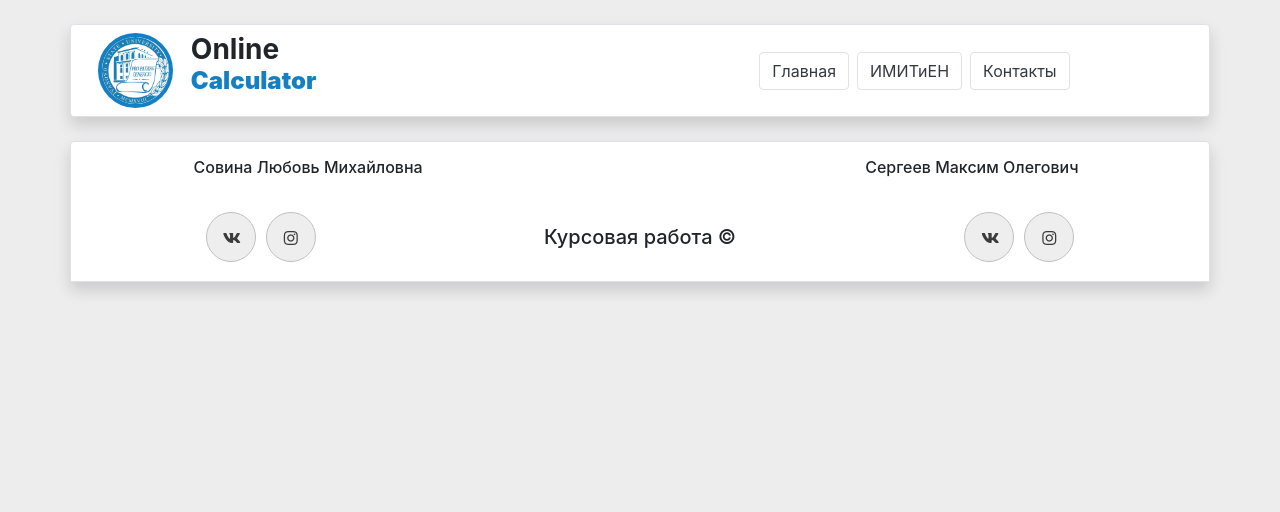
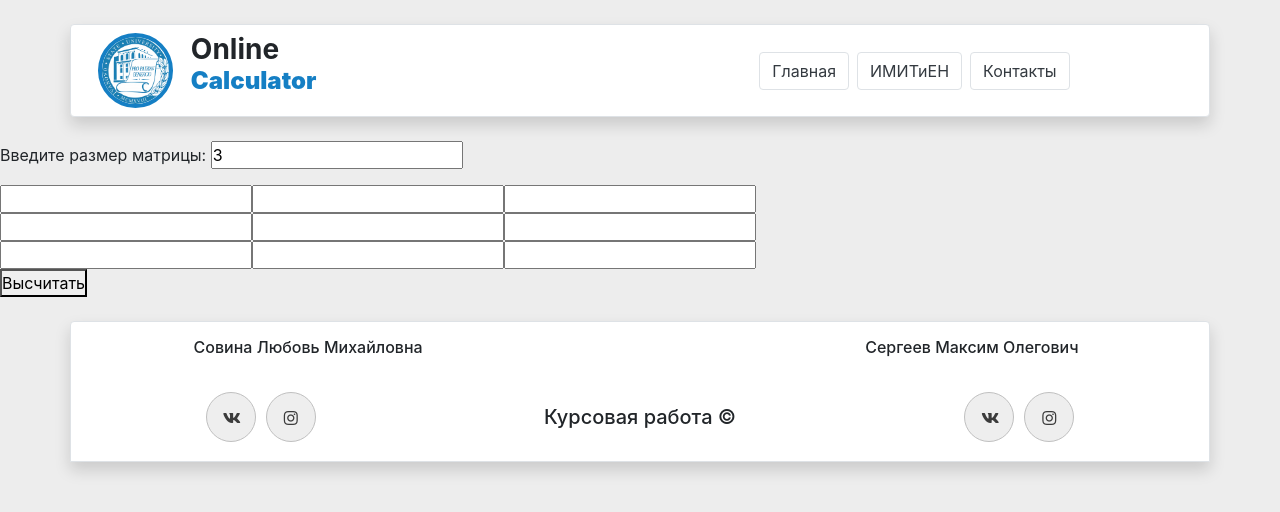
Before and after one commit to LyubovSovina/firstCourseWork, a website: page dist/html/adjmatrix.html in a window 1280 px wide. Drawn offline with nearby package versions, Linux system fonts and the light colour scheme; files that its build step writes are made by us from their sources.

Commit message:
Liuba add js functions in our project. It is our alpha build. html changes

```diff
--- a/dist/html/adjmatrix.html
+++ b/dist/html/adjmatrix.html
@@ -29,7 +29,14 @@
       </div>
     </div>
 </header>
-
+<div>
+  <p>Введите размер матрицы:
+    <input type = "number" value= 3 class = "SizeMatrix" />
+  </p>
+</div>
+<table id="matrix"></table>
+<button class = "Get">Высчитать</button>
+<div id = "result"></div>
 
     <!-- footer -->
     <footer class="container border rounded-top mt-4 shadow bg-white">
@@ -57,5 +64,7 @@
     </div>
 
   </footer>
+  <script src="https://code.jquery.com/jquery-3.2.1.slim.min.js" integrity="sha384-KJ3o2DKtIkvYIK3UENzmM7KCkRr/rE9/Qpg6aAZGJwFDMVNA/GpGFF93hXpG5KkN" crossorigin="anonymous"></script>
+  <script src = "/WebProgramming/js/Matrix/AdjMatrix.js"></script>
 </body>
 </html>
```
